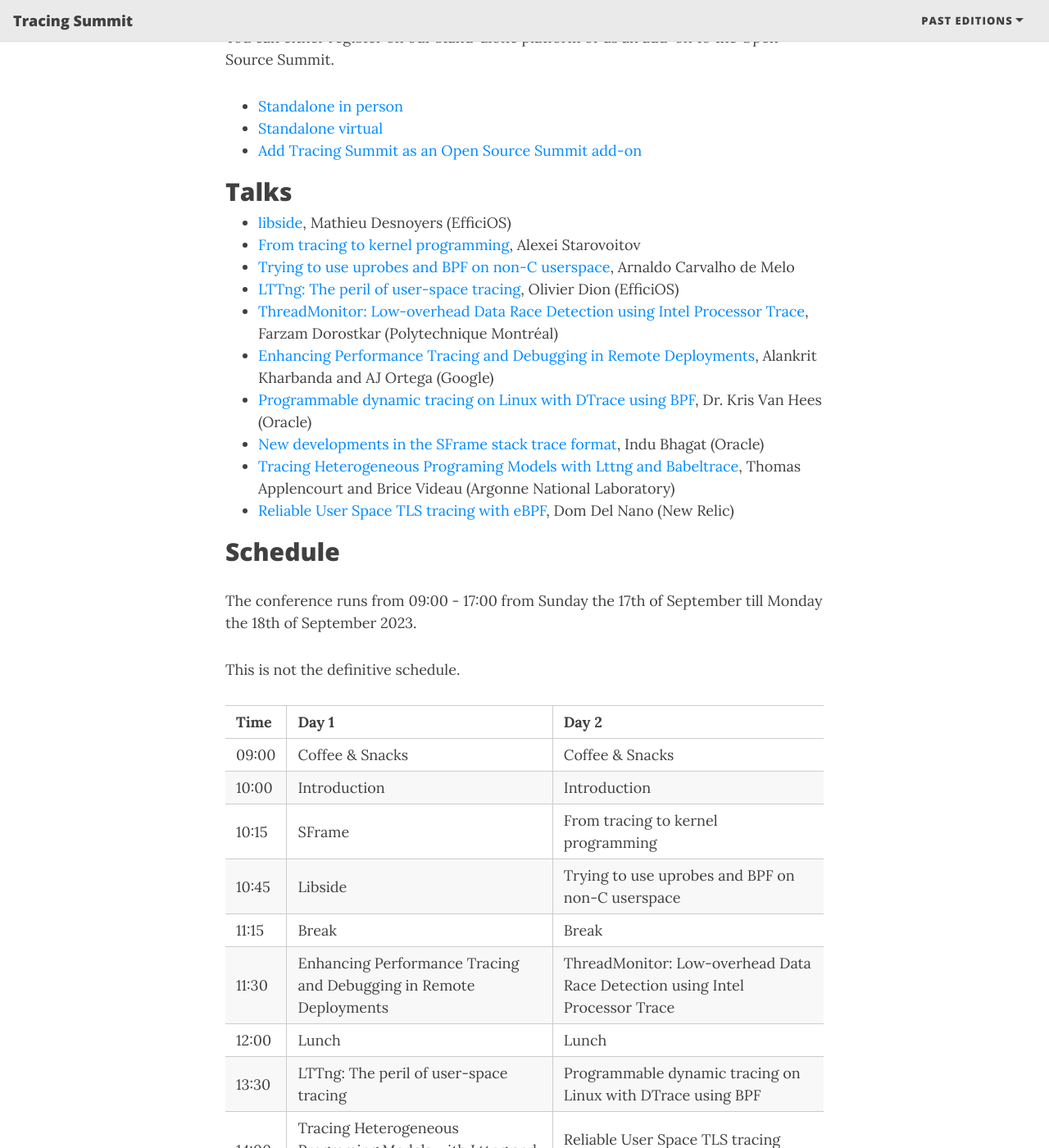
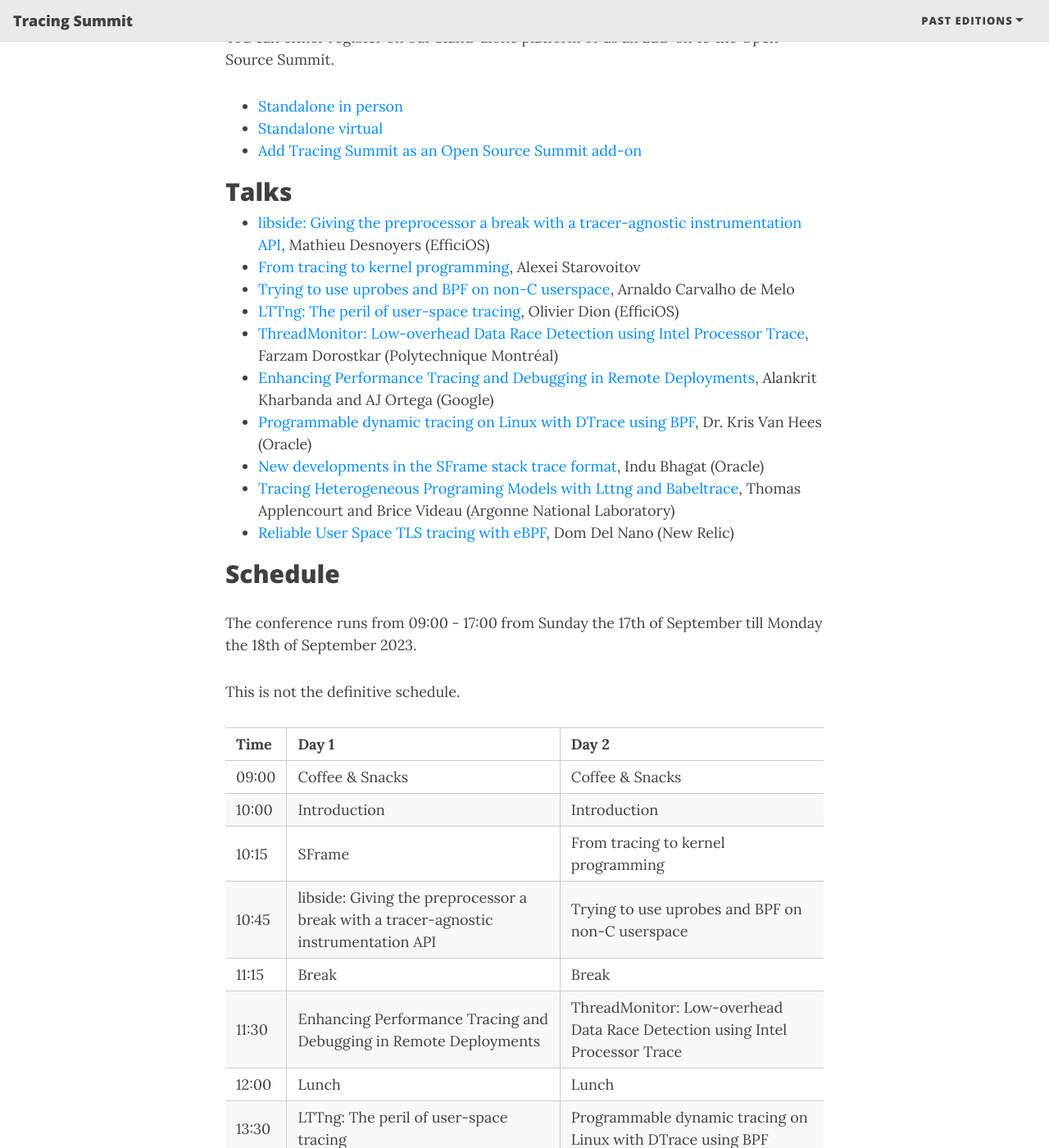
Before and after one commit to tracingsummit/tracingsummit.github.io, a Jekyll site: the page built from index.md, in a window 1280 px wide and 1400 px high, scrolled down 1006 px. Shown: the whole window at 82% size. Built offline with Jekyll 4.4.1, drawn with Linux system fonts in a browser that asks for light colours; nearby versions of some CDN libraries.

Commit message:
index: Fix libside title
Signed-off-by: Olivier Dion <odion@efficios.com>

```diff
--- a/index.md
+++ b/index.md
@@ -40,7 +40,7 @@ You can either register on our stand-alone platform or as an add-on to the Open
 
 ## Talks
 
-* [libside](/ts/2023/libside), Mathieu Desnoyers (EfficiOS)
+* [libside: Giving the preprocessor a break with a tracer-agnostic instrumentation API](/ts/2023/libside), Mathieu Desnoyers (EfficiOS)
 * [From tracing to kernel programming](/ts/2023/ebpf), Alexei Starovoitov
 * [Trying to use uprobes and BPF on non-C userspace](/ts/2023/bpf-non-c), Arnaldo Carvalho de Melo
 * [LTTng: The peril of user-space tracing](/ts/2023/lttng), Olivier Dion (EfficiOS)
@@ -96,7 +96,7 @@ This is not the definitive schedule.
 
 <tr>
 <td class="org-right">10:45</td>
-<td class="org-left">Libside</td>
+<td class="org-left">libside: Giving the preprocessor a break with a tracer-agnostic instrumentation API</td>
 <td class="org-left">Trying to use uprobes and BPF on non-C userspace</td>
 </tr>
 
```
